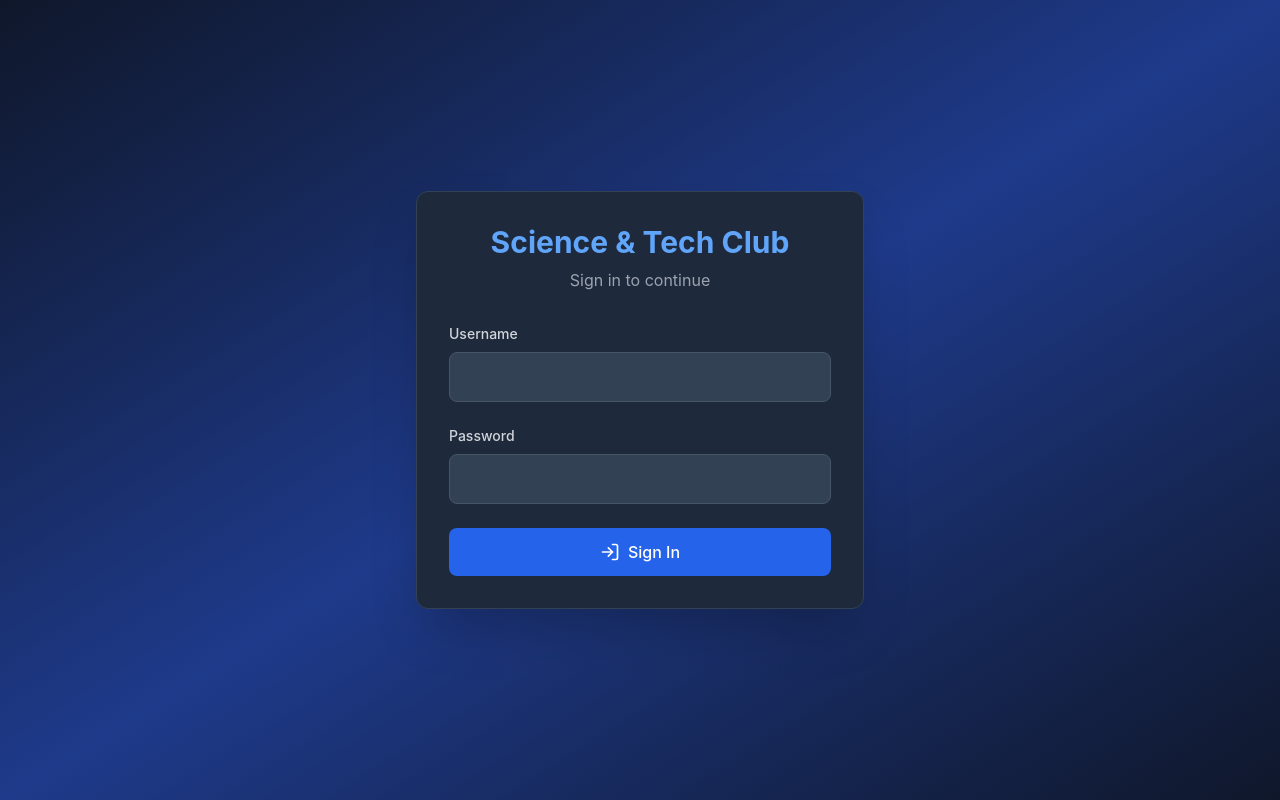
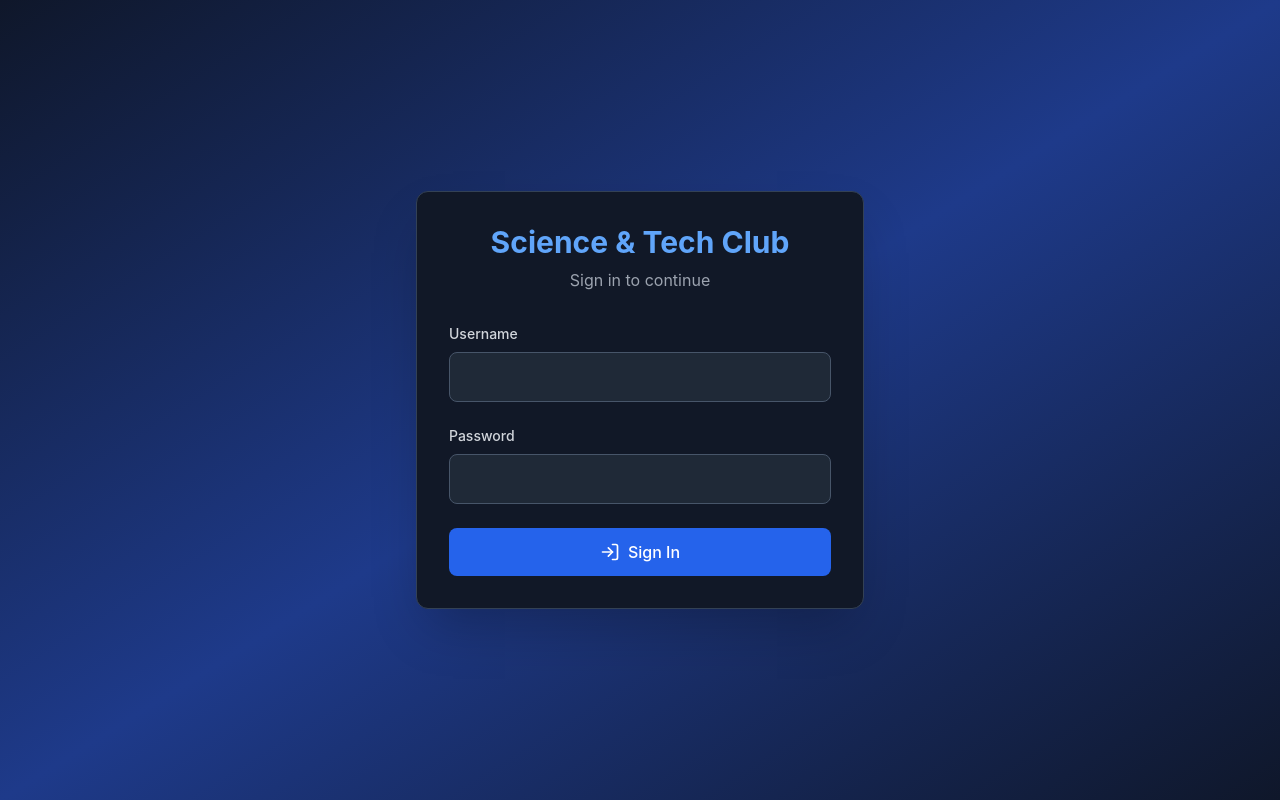
Before and after one commit to scienceclubmecs/science-tech-club, a React (Vite) app in the folder client/: page /login in a window 1280 px wide. Built offline with nearby package versions, Linux system fonts and the light colour scheme; no server answers.

Commit message:
Update Login.jsx

```diff
--- a/client/src/pages/Login.jsx
+++ b/client/src/pages/Login.jsx
@@ -30,7 +30,7 @@ export default function Login() {
 
   return (
     <div className="min-h-screen flex items-center justify-center bg-gradient-to-br from-slate-900 via-blue-900 to-slate-900">
-      <div className="bg-slate-800 p-8 rounded-xl shadow-2xl w-full max-w-md border border-slate-700">
+      <div className="bg-gray-900 p-8 rounded-xl shadow-2xl w-full max-w-md border border-slate-700">
         <div className="text-center mb-8">
           <h1 className="text-3xl font-bold text-blue-400 mb-2">Science & Tech Club</h1>
           <p className="text-gray-400">Sign in to continue</p>
@@ -49,7 +49,7 @@ export default function Login() {
               type="text"
               value={username}
               onChange={(e) => setUsername(e.target.value)}
-              className="w-full px-4 py-3 bg-slate-700 border border-slate-600 rounded-lg text-white focus:outline-none focus:ring-2 focus:ring-blue-500"
+              className="w-full px-4 py-3 bg-gray-800 border border-slate-600 rounded-lg text-white focus:outline-none focus:ring-2 focus:ring-blue-500"
               required
               disabled={loading}
             />
@@ -61,7 +61,7 @@ export default function Login() {
               type="password"
               value={password}
               onChange={(e) => setPassword(e.target.value)}
-              className="w-full px-4 py-3 bg-slate-700 border border-slate-600 rounded-lg text-white focus:outline-none focus:ring-2 focus:ring-blue-500"
+              className="w-full px-4 py-3 bg-gray-800 border border-slate-600 rounded-lg text-white focus:outline-none focus:ring-2 focus:ring-blue-500"
               required
               disabled={loading}
             />
```
